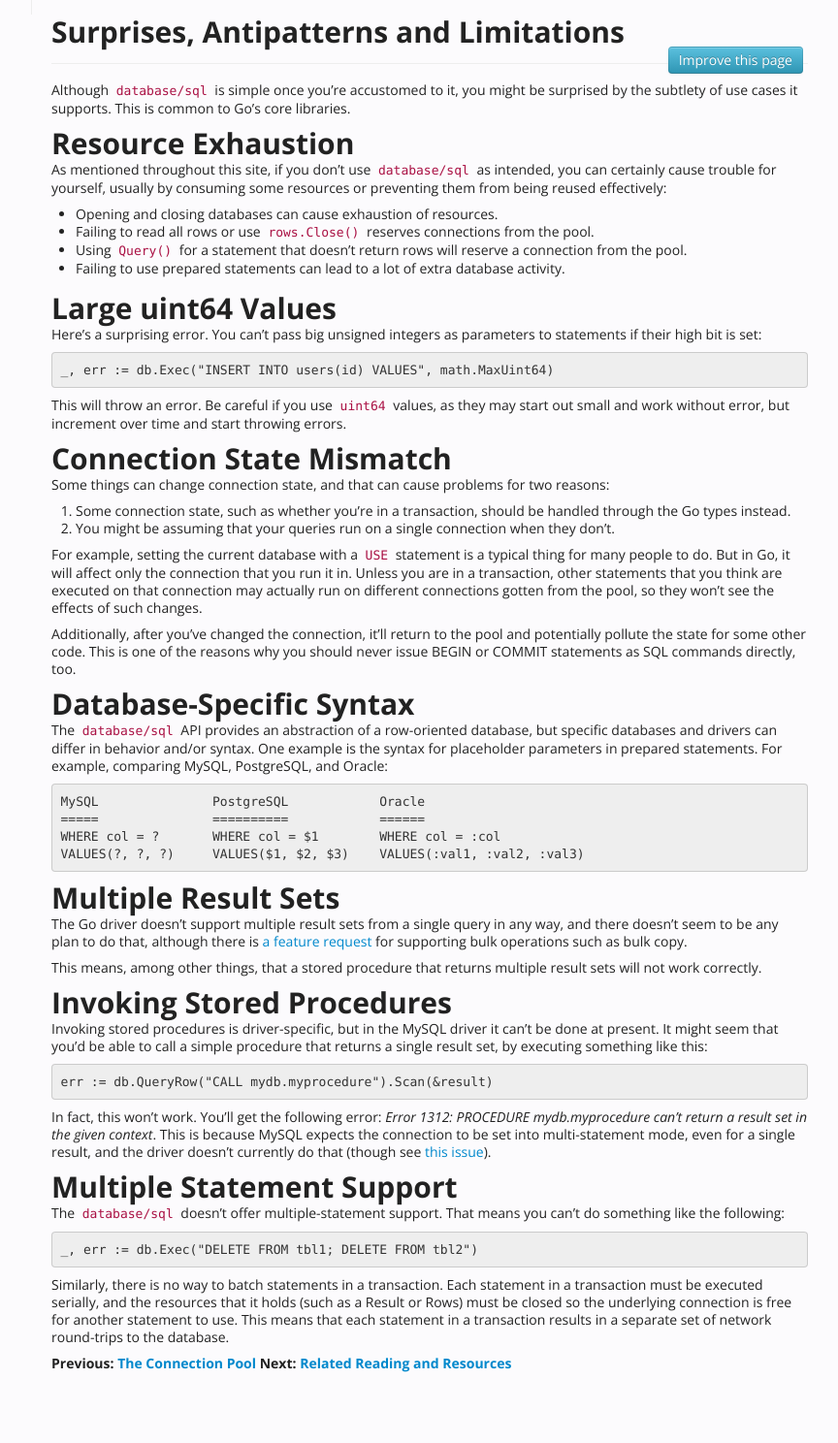
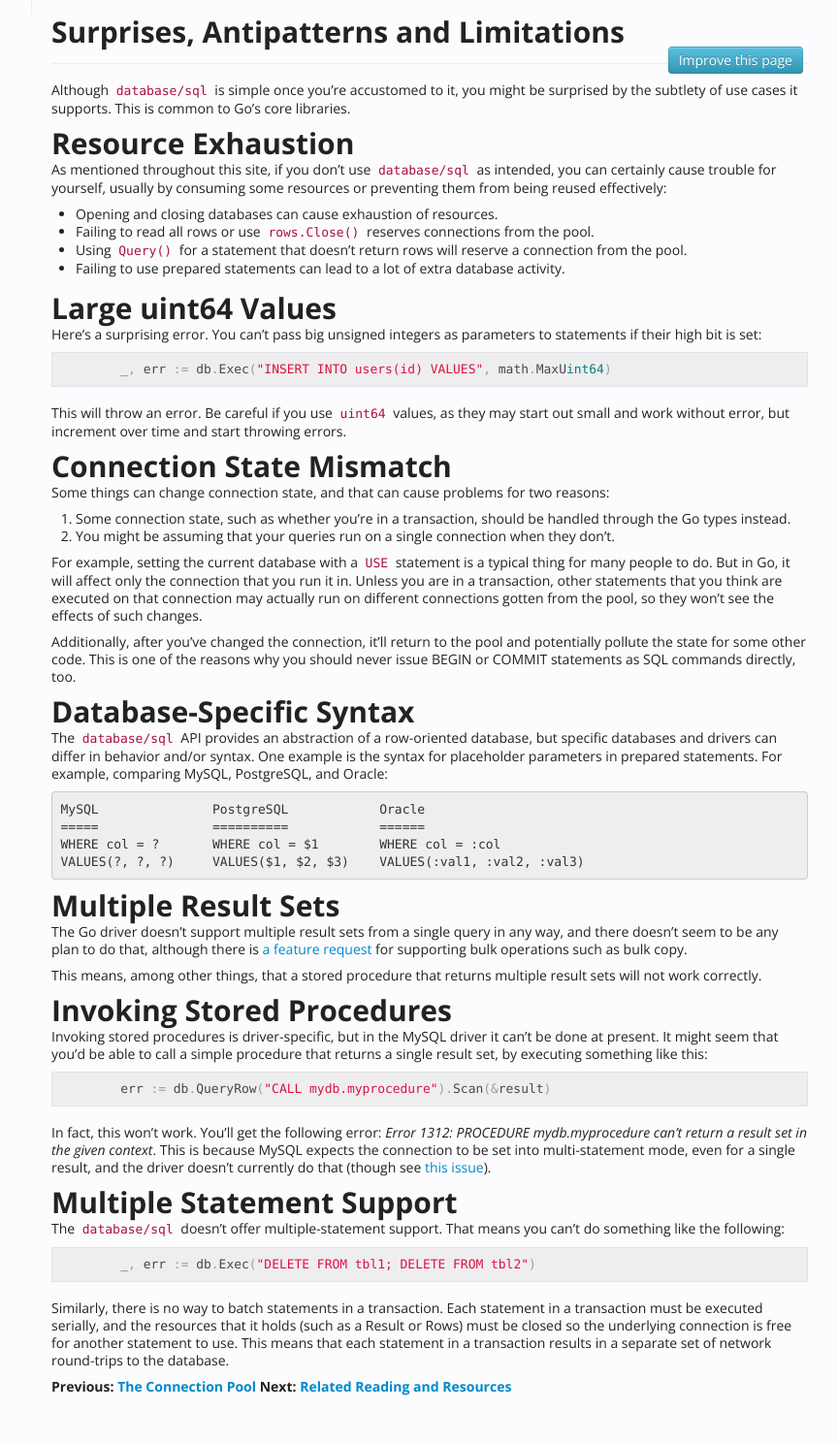
Before and after one commit to VividCortex/go-database-sql-tutorial, a Jekyll site: the page built from surprises.md, in a window 1280 px wide. Shown: the whole page at 97% size, without its empty margins (277-1141 px from the left). Built offline with Jekyll 4.4.1, drawn with Linux system fonts in a browser that asks for light colours; before the commit the page ends 1464 px from its top, so only the background shows below that.

Commit message:
Add go syntax highlighting

```diff
--- a/surprises.md
+++ b/surprises.md
@@ -25,7 +25,9 @@ Large uint64 Values
 Here's a surprising error. You can't pass big unsigned integers as parameters to
 statements if their high bit is set:
 
+<pre class="prettyprint lang-go">
 	_, err := db.Exec("INSERT INTO users(id) VALUES", math.MaxUint64)
+</pre>
 
 This will throw an error. Be careful if you use `uint64` values, as they may
 start out small and work without error, but increment over time and start
@@ -84,7 +86,9 @@ Invoking stored procedures is driver-specific, but in the MySQL driver it can't
 be done at present. It might seem that you'd be able to call a simple
 procedure that returns a single result set, by executing something like this:
 
-	err := db.QueryRow("CALL mydb.myprocedure").Scan(&result)
+<pre class="prettyprint lang-go">
+	err := db.QueryRow("CALL mydb.myprocedure").Scan(&amp;result)
+</pre>
 
 In fact, this won't work. You'll get the following error: _Error
 1312: PROCEDURE mydb.myprocedure can't return a result set in the given
@@ -99,7 +103,9 @@ Multiple Statement Support
 The `database/sql` doesn't offer multiple-statement support. That means you
 can't do something like the following:
 
+<pre class="prettyprint lang-go">
 	_, err := db.Exec("DELETE FROM tbl1; DELETE FROM tbl2")
+</pre>
 
 Similarly, there is no way to batch statements in a transaction. Each statement
 in a transaction must be executed serially, and the resources that it holds
```
Also changed, not shown: nulls.md (+1 -1 lines), retrieving.md (+3 -3 lines).
